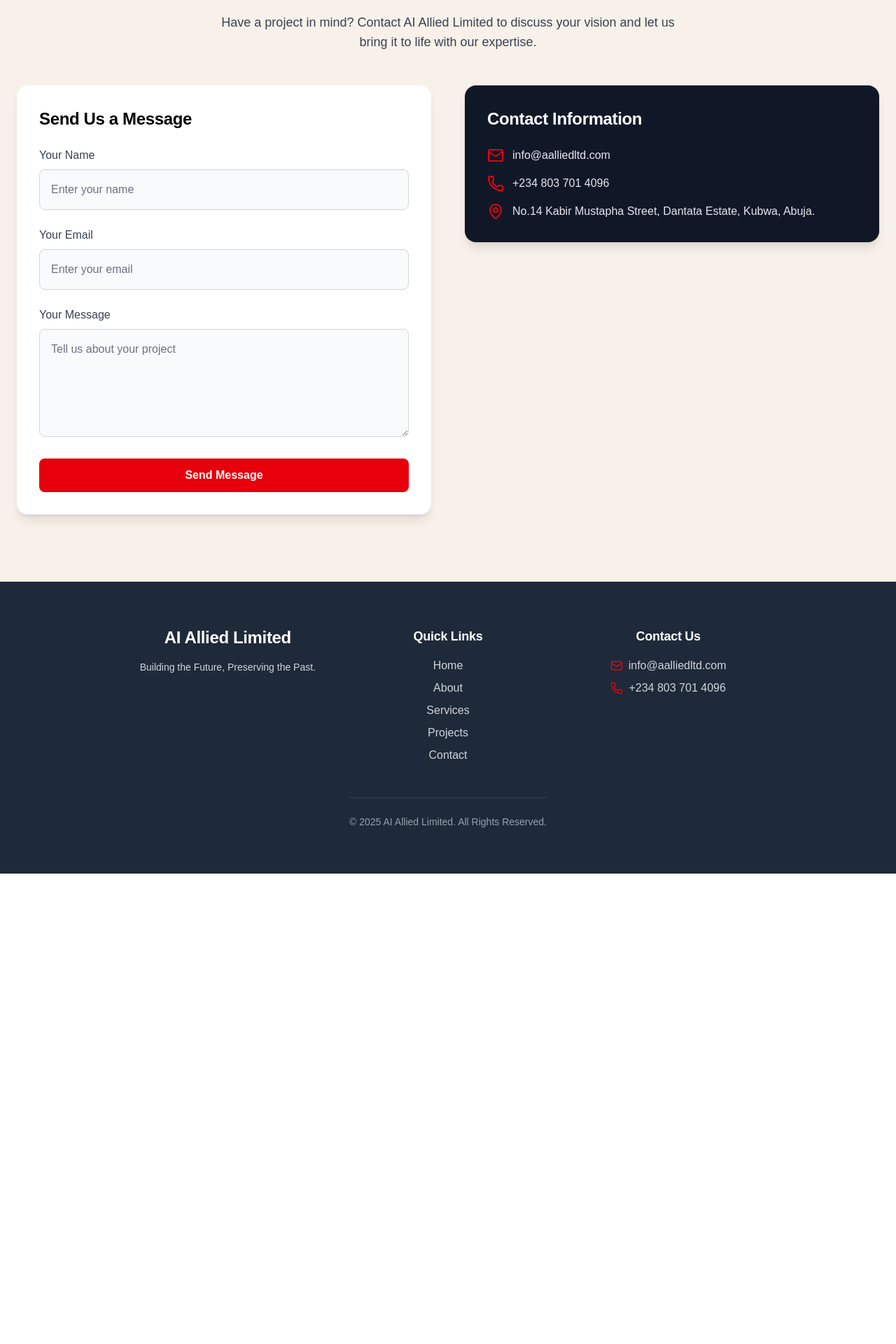
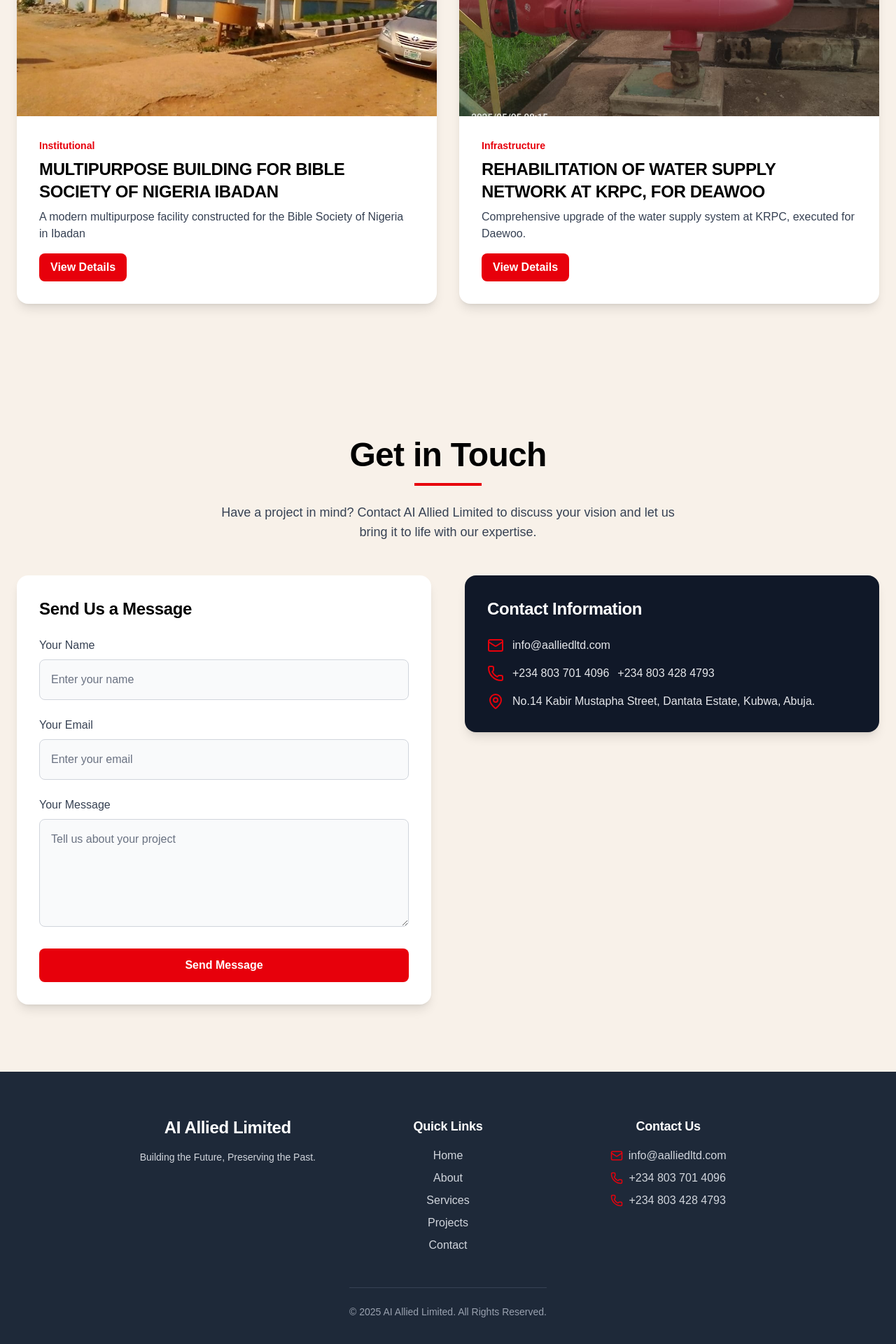
Before and after one commit to mustapha7777ib/work, a React (Vite) app: page / in a window 1280 px wide. Shown: the part 5213-7133 px from the top of the page at 70% size. Before the commit the page ends 6461 px from the top, so only its background shows below. Built offline with nearby package versions, Linux system fonts and the light colour scheme.

Commit message:
ninth commit

```diff
--- a/src/contact.jsx
+++ b/src/contact.jsx
@@ -136,6 +136,9 @@ export default function Contact() {
                   <a href="tel:+1234567890" className="hover:text-red-600 transition duration-300">
                     +234 803 701 4096
                   </a>
+                  <a href="tel:+1234567890" className="hover:text-red-600 transition duration-300">
+                    +234 803 428 4793
+                  </a>
                 </li>
                 <li className="flex items-center gap-3">
                   <MapPin size={24} className="text-red-600" />
--- a/src/footer.jsx
+++ b/src/footer.jsx
@@ -73,6 +73,12 @@ export default function Footer() {
                   +234 803 701 4096
                 </a>
               </li>
+              <li className="flex items-center gap-2">
+                <Phone size={18} className="text-red-600" />
+                <a href="tel:+2348034284793" className="hover:text-red-600 transition duration-300">
+                  +234 803 428 4793
+                </a>
+              </li>
             </ul>
           </motion.div>
         </div>
--- a/src/projects.jsx
+++ b/src/projects.jsx
@@ -5,6 +5,8 @@ import Project3 from './images/project-3.jpeg';
 import Project4 from './images/project-4.jpeg';
 import Project5 from './images/project-5.jpeg';
 import Project6 from './images/project-6.jpeg';
+import Project7 from './images/project-7.jpeg';
+import Project8 from './images/project-8.jpeg';
 
 const projects = [
   {
@@ -42,6 +44,19 @@ const projects = [
     title: 'CONSTRUCTION OF RADIO MAST AND SOLAR POWER FOR UFOMA COMMUNITY RADIO, UGHELLI, DELTA STATE.',
     description: 'A robust telecommunications mast engineered for durability and seamless connectivity.',
     category: 'Infrastructure',
+  },
+    {
+    img: Project7,
+    title: 'MULTIPURPOSE BUILDING FOR BIBLE SOCIETY OF NIGERIA IBADAN',
+    description: 'A modern multipurpose facility constructed for the Bible Society of Nigeria in Ibadan',
+    category: 'Institutional',
+  },
+    {
+    img: Project8,
+    title: 'REHABILITATION OF WATER SUPPLY NETWORK AT KRPC, FOR DEAWOO',
+    description: 'Comprehensive upgrade of the water supply system at KRPC, executed for Daewoo.',
+    category: 'Infrastructure',
+
   },
 ];
 
```
Also changed, not shown: src/images/project-7.jpeg (added), src/images/project-8.jpeg (added).
